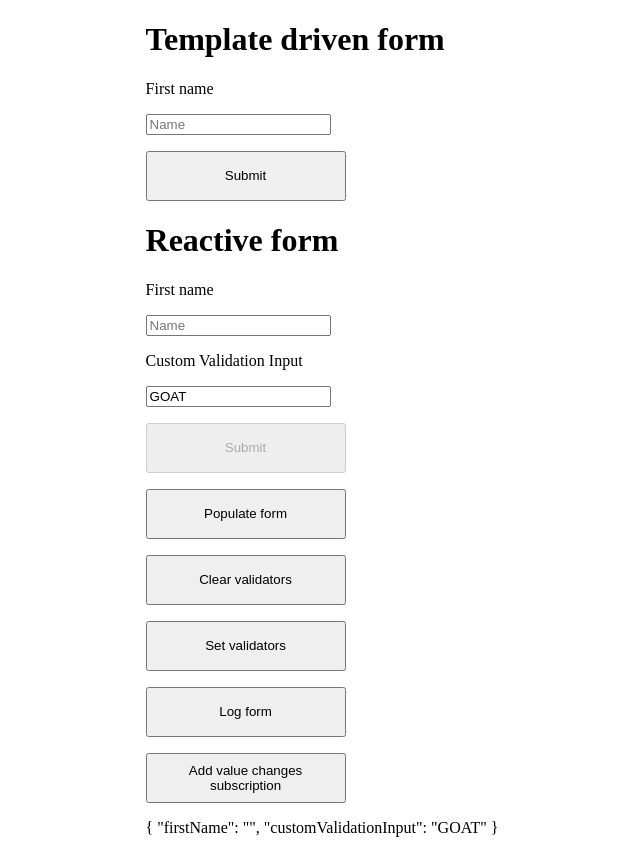
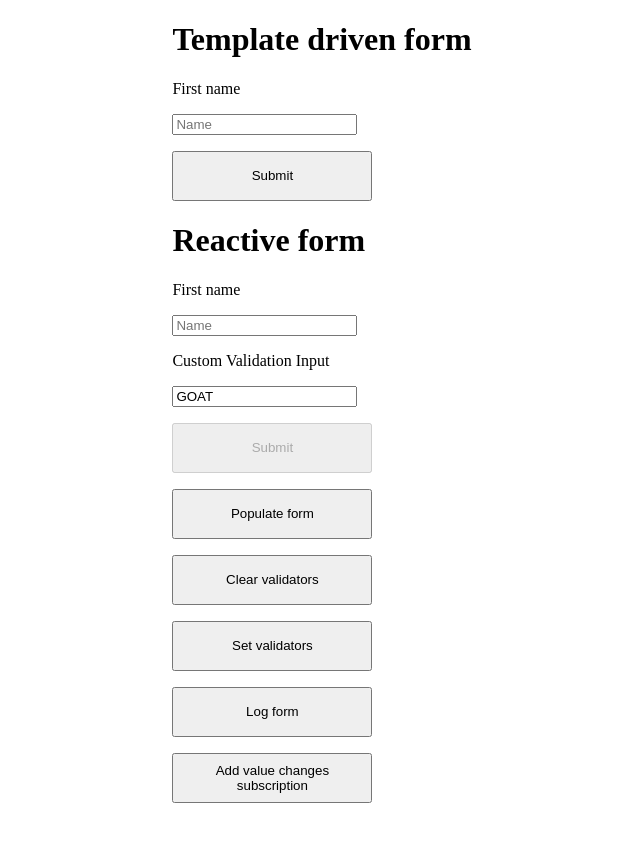
Before and after one commit to JoranRC/angular-forms-practice, an Angular app: page / in a window 1280 px wide. Shown: the whole page, without its empty margins (318-958 px from the left). After the commit the page ends 819 px from the top, so only its background shows below. Built offline with nearby package versions, Linux system fonts and the light colour scheme.

Commit message:
Template reactive form clean up

```diff
--- a/src/app/reactive-form/reactive-form.component.html
+++ b/src/app/reactive-form/reactive-form.component.html
@@ -36,7 +36,3 @@
           (click)="addValueChangesSubscribtion()">Add value changes subscription</button>
 
 </form>
-
-<div>
-  {{reactiveForm.value | json}}
-</div>
```
